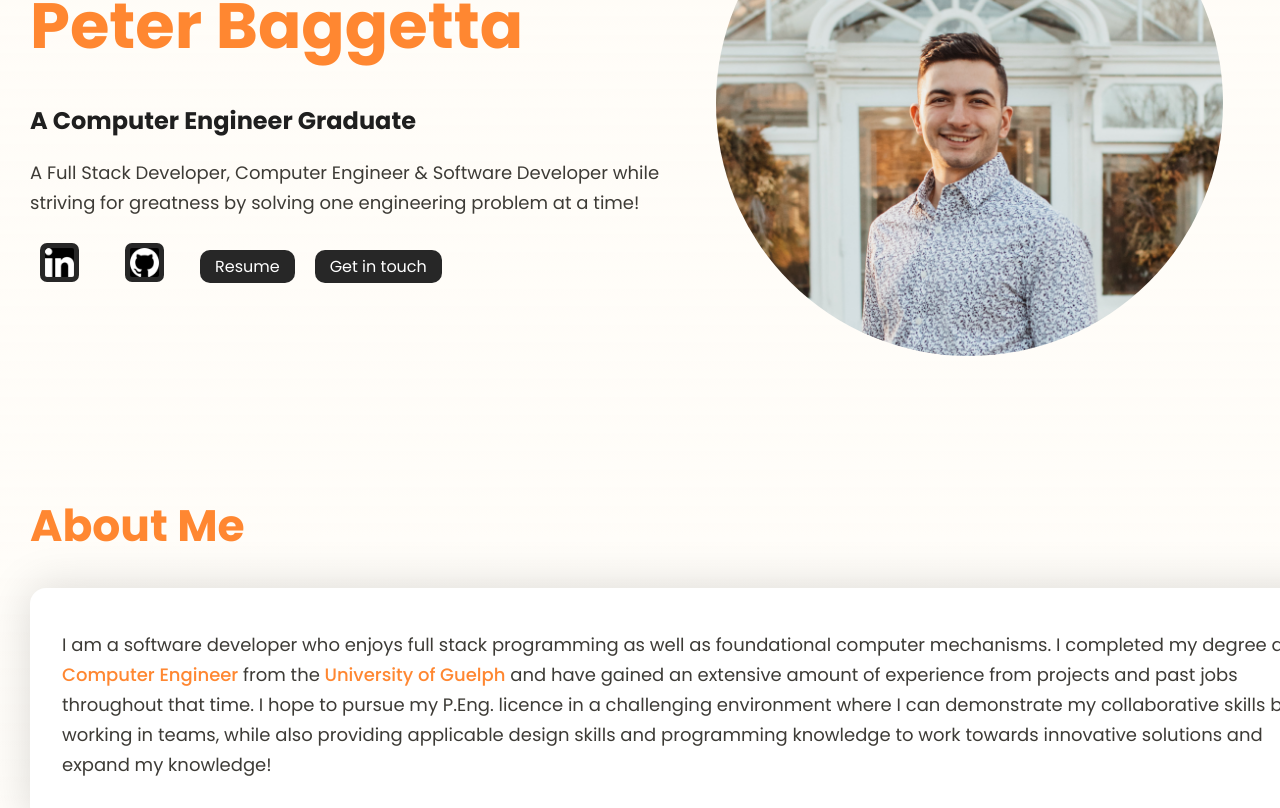
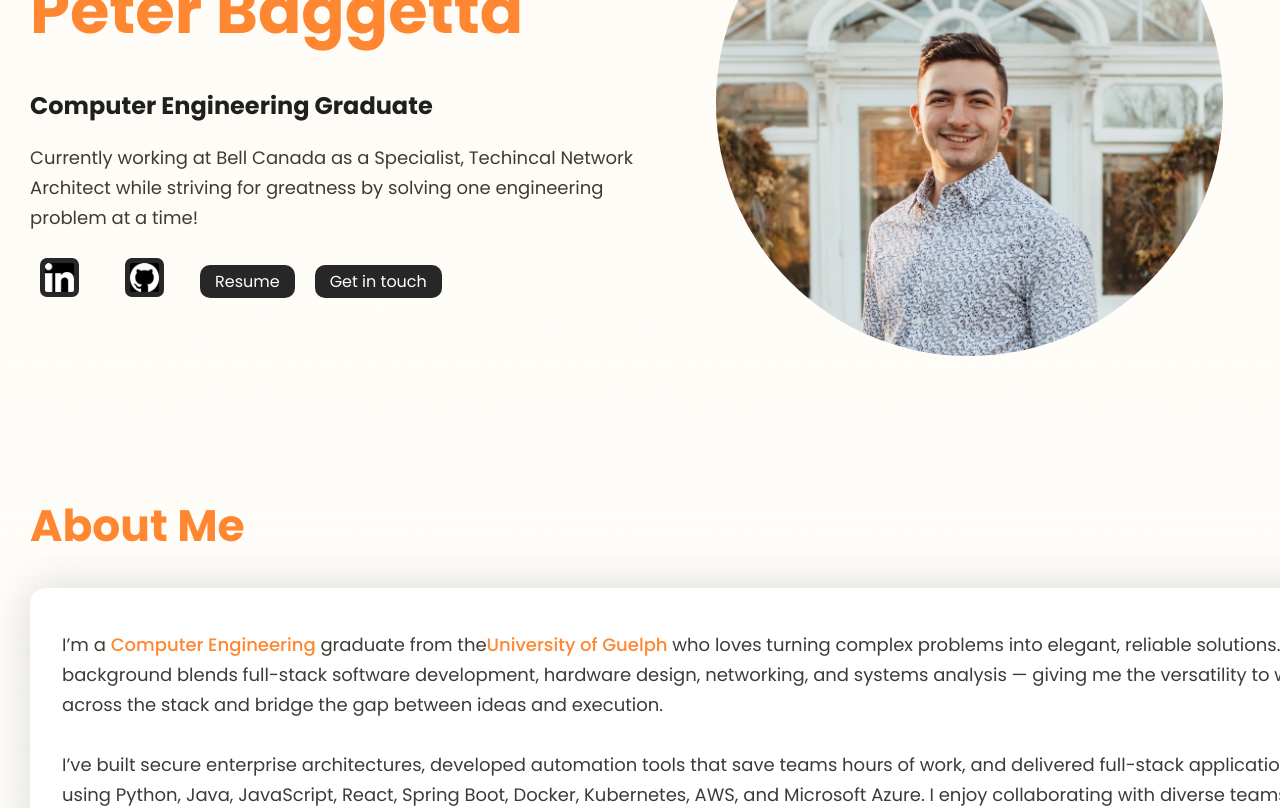
Before and after one commit to PeterBaggetta/Personal-Website, a React (Create React App) app: page / in a window 1280 px wide. Shown: the part 300-1108 px from the top of the page. Built offline with nearby package versions, Linux system fonts and the light colour scheme.

Commit message:
Website Updates
Updated my resume, Description, About me

```diff
--- a/src/sections/About/About.js
+++ b/src/sections/About/About.js
@@ -8,12 +8,28 @@
                     <div className="row">
                         <h2>About Me</h2>
                         <div className="about-info">
-                            <p>I am a software developer who enjoys full stack programming as well as foundational computer mechanisms.
-                            I completed my degree as a <span className="aboutme-important">Computer Engineer</span> from the
-                            <span className="aboutme-important"> University of Guelph</span> and have gained an extensive
-                            amount of experience from projects and past jobs throughout that time. I hope to pursue my P.Eng. licence in a
-                            challenging environment where I can demonstrate my collaborative skills by working in teams, while also
-                            providing applicable design skills and programming knowledge to work towards innovative solutions and expand my knowledge!
+                            <p>
+                                I’m a <span className="aboutme-important">Computer Engineering</span> graduate from the
+                                <span className="aboutme-important">University of Guelph</span> who loves turning complex
+                                problems into elegant, reliable solutions. My background blends full-stack software development,
+                                hardware design, networking, and systems analysis — giving me the versatility to work across the
+                                stack and bridge the gap between ideas and execution.
+
+                                <br />
+                                <br />
+
+                                I’ve built secure enterprise architectures, developed automation tools that save teams hours of work,
+                                and delivered full-stack applications using Python, Java, JavaScript, React, Spring Boot, Docker, Kubernetes,
+                                AWS, and Microsoft Azure. I enjoy collaborating with diverse teams, learning from different perspectives, and
+                                finding innovative ways to make systems faster, safer, and more efficient.
+
+                                <br />
+                                <br />
+
+                                Currently pursuing my P.Eng designation, I’m motivated by projects that combine technical challenge with real-world impact.
+                                Whether it’s streamlining workflows, improving reliability, or experimenting with emerging technologies, I’m always looking
+                                for ways to push my skills further — and have fun along the way.
+
                             </p>
                         </div>
                     </div>
--- a/src/sections/Hero/Hero.js
+++ b/src/sections/Hero/Hero.js
@@ -15,8 +15,8 @@
                         <div className="hero-info herocol-2">
                             <h3>Hi there, I'm</h3>
                             <h1>Peter Baggetta</h1>
-                            <h3>A Computer Engineer Graduate</h3>
-                            <p>A Full Stack Developer, Computer Engineer & Software Developer while striving for greatness by solving one engineering problem at a time!</p>
+                            <h3>Computer Engineering Graduate</h3>
+                            <p>Currently working at Bell Canada as a Specialist, Techincal Network Architect while striving for greatness by solving one engineering problem at a time!</p>
 
                             {/* Buttons on Hero */}
                             <div className="cta">
```
Also changed, not shown: 1 other file (tests, documents, lock files or other folders).
